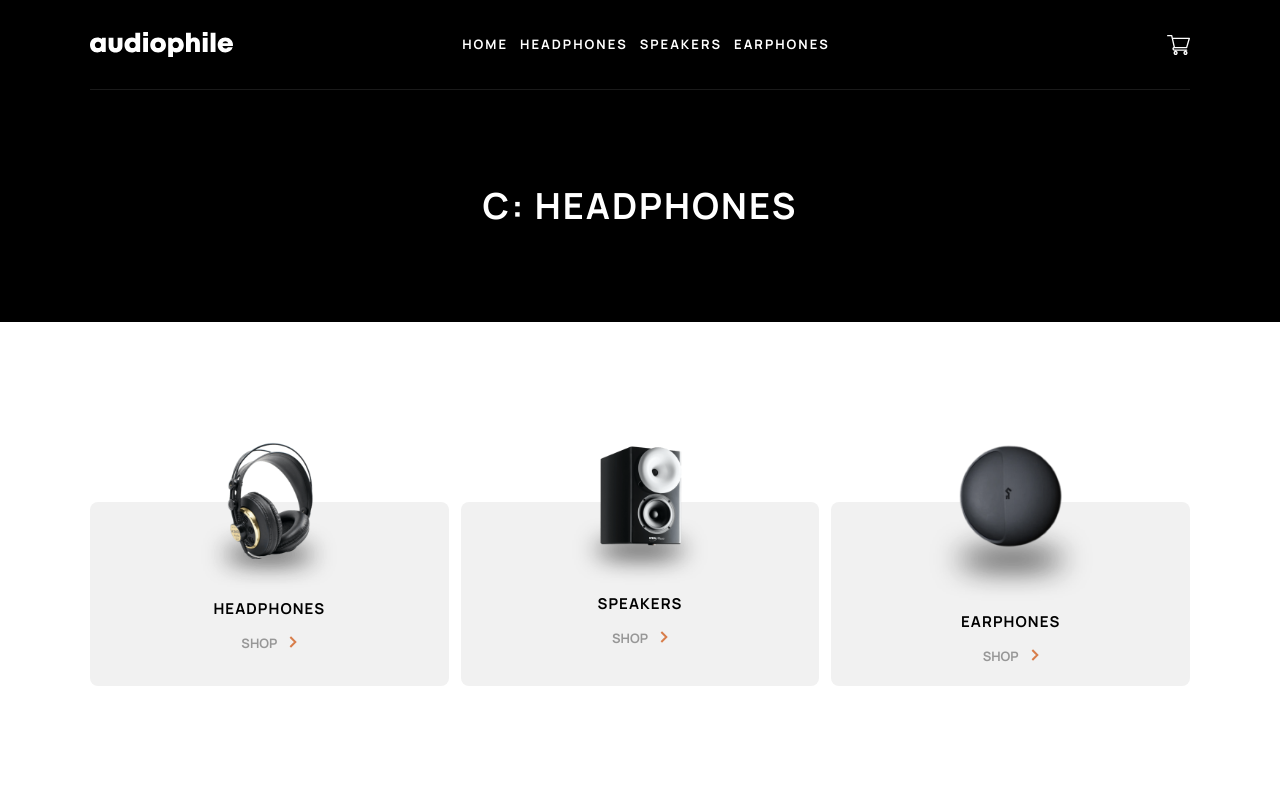
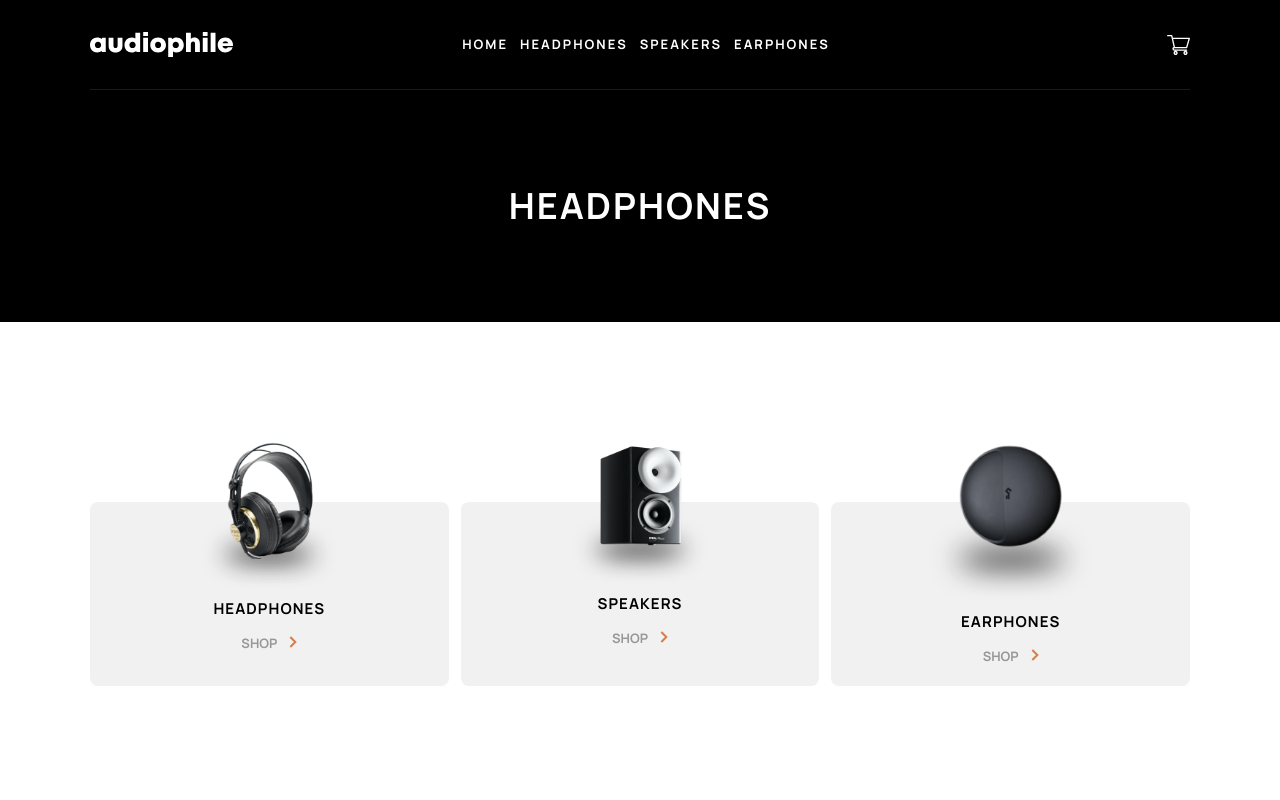
Before and after one commit to scottmotion/audiophile-ecommerce, a React (Vite) app: page /audiophile-ecommerce/headphones in a window 1280 px wide. Shown: the top 800 px of the page. Built offline with nearby package versions, Linux system fonts and the light colour scheme.

Commit message:
Update CategoryLayout.tsx

```diff
--- a/src/pages/CategoryLayout.tsx
+++ b/src/pages/CategoryLayout.tsx
@@ -1,6 +1,6 @@
 import { useState, useEffect } from "react";
 
-import { fetchData, fetchCategory } from "../api/fetchApi";
+import { fetchCategory } from "../api/fetchApi";
 import { ProductData } from "../types/ProductType";
 
 import CategoryNav from "../Components/CategoryNav";
@@ -10,11 +10,10 @@ type CategoryLayoutProps = {
   category: string;
 };
 
-// const allData: ProductData[] = await fetchData();
-
 export default function CategoryLayout({ category }: CategoryLayoutProps) {
   const [products, setProducts] = useState<ProductData[] | null>(null);
 
+  // Get category product data
   useEffect(() => {
     async function startFetching() {
       setProducts(null);
@@ -33,22 +32,11 @@ export default function CategoryLayout({ category }: CategoryLayoutProps) {
 
   console.log("products: ", products);
 
-  // console.log("All Data: ", allData);
-
-  // let categoryData: {}[] = [];
-  // allData.forEach((element: ProductData) => {
-  //   if (element.category == category) {
-  //     categoryData.push(element);
-  //   }
-  // });
-
-  // console.log("categoryData: ", categoryData);
-
   return (
     <>
       <header className="mb-[4rem] flex w-full flex-col items-center bg-black md:mb-[7.5rem]">
         <div className="flex w-full flex-col items-center justify-center bg-black py-8 md:py-24">
-          <h1 className="text-3xl text-white md:text-4xl">C: {category}</h1>
+          <h1 className="text-3xl text-white md:text-4xl">{category}</h1>
         </div>
       </header>
 
```
